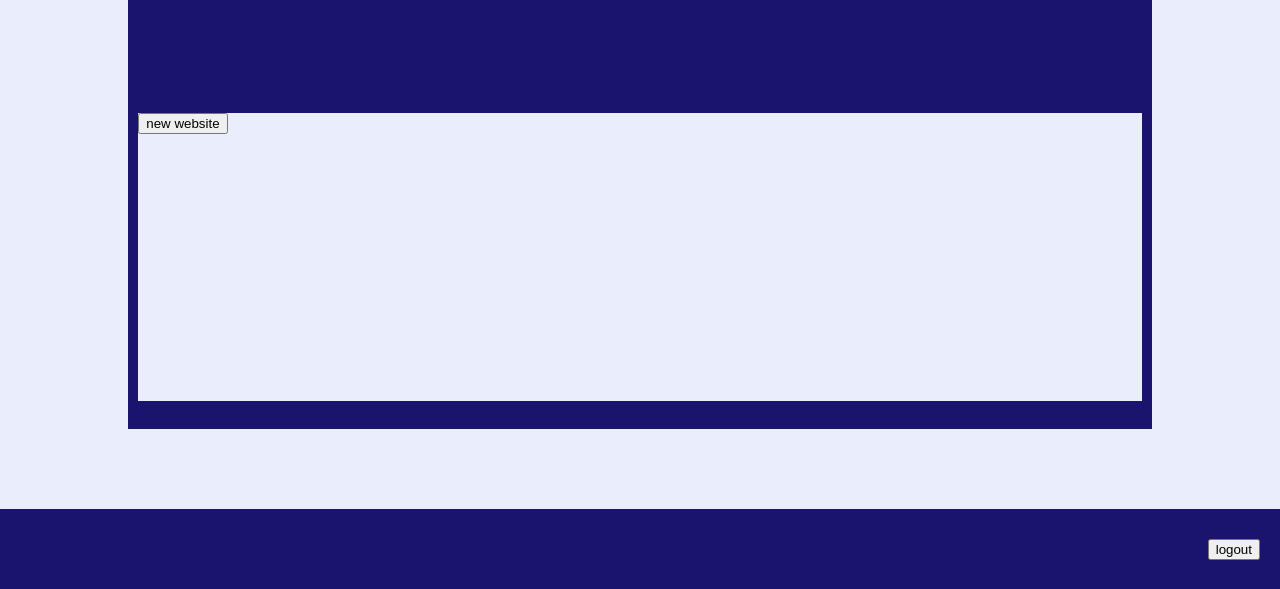
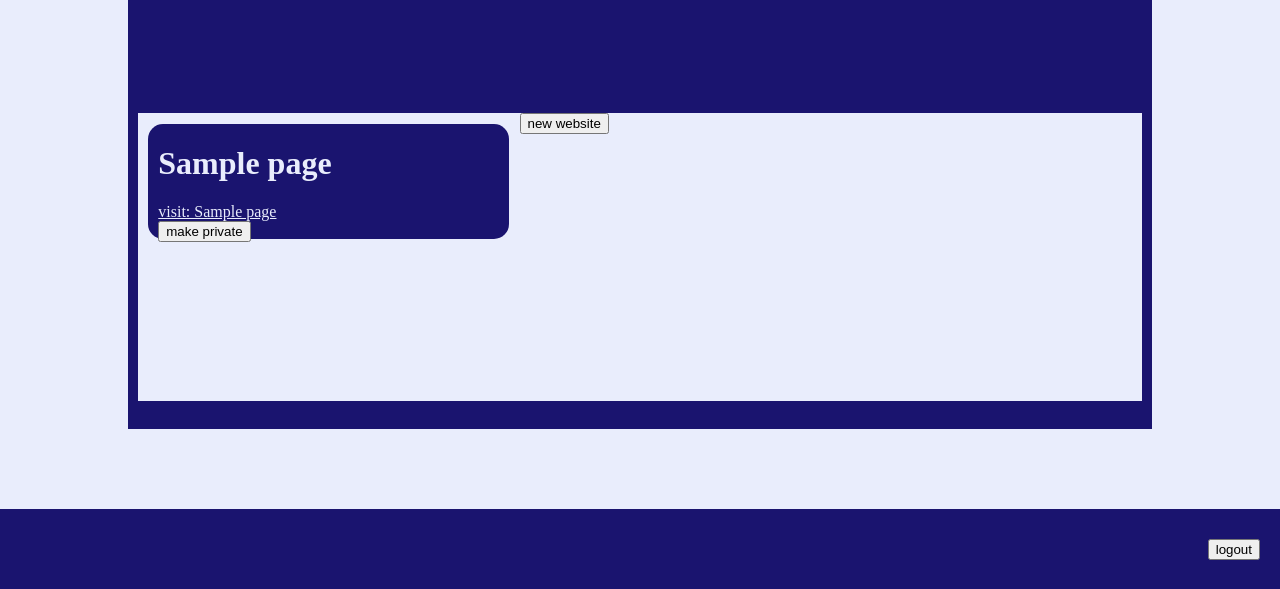
Before and after one commit to sebrai/web-host-service, a Flask app: template templates/homepage.html in a window 1280 px wide. Shown: the part 211-800 px from the top of the page. Run offline with Flask 3, Linux system fonts and the light colour scheme; the template is opened without the code that fills it: most values are stand-ins (such as "Sample title", 1, 10 or a date in 2020).

Commit message:
added optins to see uploaded websites and see their title and make them private or not

```diff
--- a/app.py
+++ b/app.py
@@ -88,11 +88,16 @@ def user_page(id):
 
 @app.route("/homepage")
 def home():
+    if not session.get('user_id'):
+      return redirect(url_for('login'))
     conn = get_db_connection()
-    cursor = conn.cursor()
+    cursor = conn.cursor(dictionary=True)
+    cursor.execute("SELECT id, title, private FROM  websites WHERE u_id = %s",(session.get("user_id"),))
+    websites = cursor.fetchall()
+    print(websites,session.get('user_id'))
     cursor.close()
     conn.close()
-    return render_template("homepage.html")
+    return render_template("homepage.html",webpages = websites)
 
 # -------------------------------------------------------------------- websites
 
@@ -143,10 +148,26 @@ def newwebsite():
     pass
   return render_template("newweb.html")
 
+@app.route("/change_status/<id>/<old>")
+def changestatus(id,old):
+    if not session.get('user_id'):
+      return redirect(url_for('login'))
+    new_status = 1 if int(old) == 0 else 0
+    conn = get_db_connection()
+    cursor = conn.cursor(dictionary=True)
+    cursor.execute("SELECT u_id FROM websites WHERE id = %s",(id,))
+    correct_id = cursor.fetchone()
+    if correct_id and (correct_id['u_id'] == session['user_id'] or session['role'] == 'admin'):
+        cursor.execute("UPDATE websites SET private = %s WHERE id = %s",(new_status,id))
+    conn.commit()
+    cursor.close()
+    conn.close()
+    return redirect(url_for('home'))
+
 @app.errorhandler(404)
 def e404(e):
     path = request.path
-    return render_template('404.html',path = path)
+    return render_template('404.html',path = path), 404
 
 if __name__ == "__main__":
     app.run(debug=True,host='0.0.0.0', port=5000)
--- a/templates/homepage.html
+++ b/templates/homepage.html
@@ -76,10 +76,21 @@
         height: 30%;
     }
 
-    main div:nth-child(2) {
+    main div:nth-child(2):not(.webs) {
         display: flex;
         background-color: var(--white);
         height: 60%;
+    }
+    .webs{
+        background-color: var(--blue);
+        border-radius: 15px;
+        width: 35%;
+        height: 40%;
+        padding-left: 10px;
+
+    }
+    .webs a {
+        color: var(--white);
     }
 </style>
 
@@ -102,9 +113,22 @@
             {% endif %}
         </div>
         <div>
-             <a href="{{url_for('newwebsite')}}">
+            {% for page in webpages %}
+            <div class="webs">
+                <h1>{{ page['title']}}</h1>
+                <a href="{{url_for('visit',web_id = page['id'])}}">visit: {{page['title']}}</a> <br>
+                <a href="{{url_for('changestatus',id = page['id'],old =page['private'] )}}"><button>
+                    {% if page['private'] %}
+                    make public
+                    {% else %}
+                    make private
+                    {% endif %}
+                </button></a>
+            </div>
+            {% endfor %}
+            <a href="{{url_for('newwebsite')}}">
                 <button>new website</button>
-             </a>
+            </a>
         </div>
     </main>
     <footer>
```
